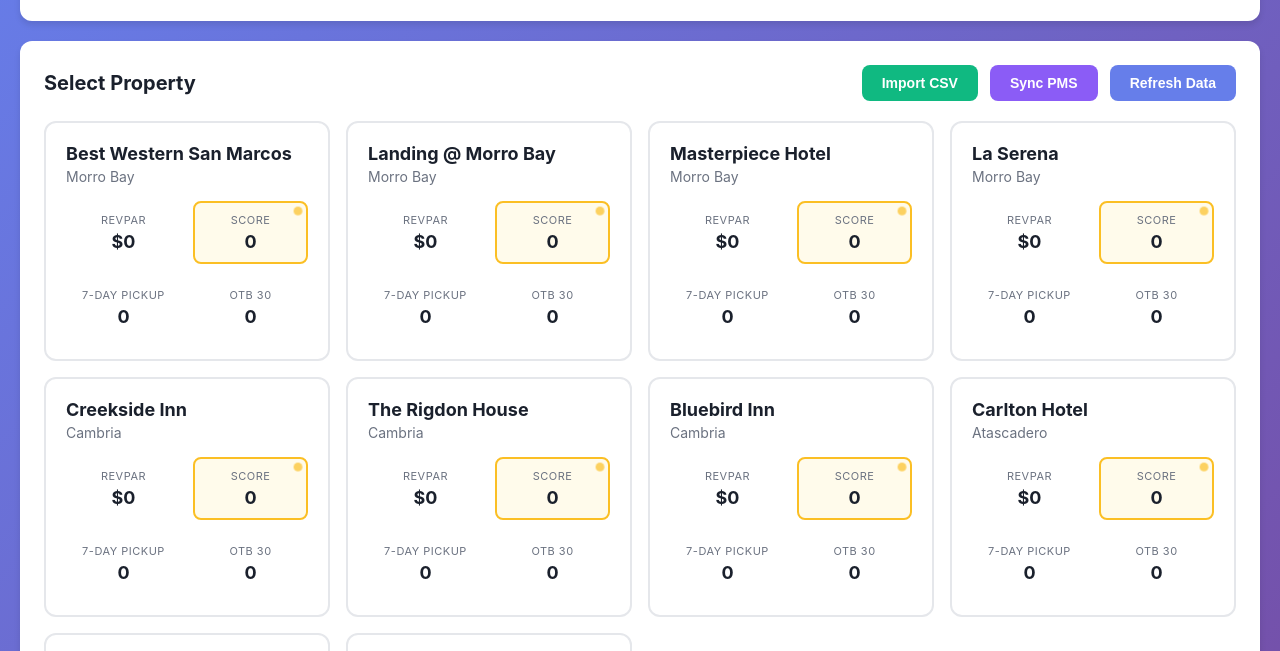
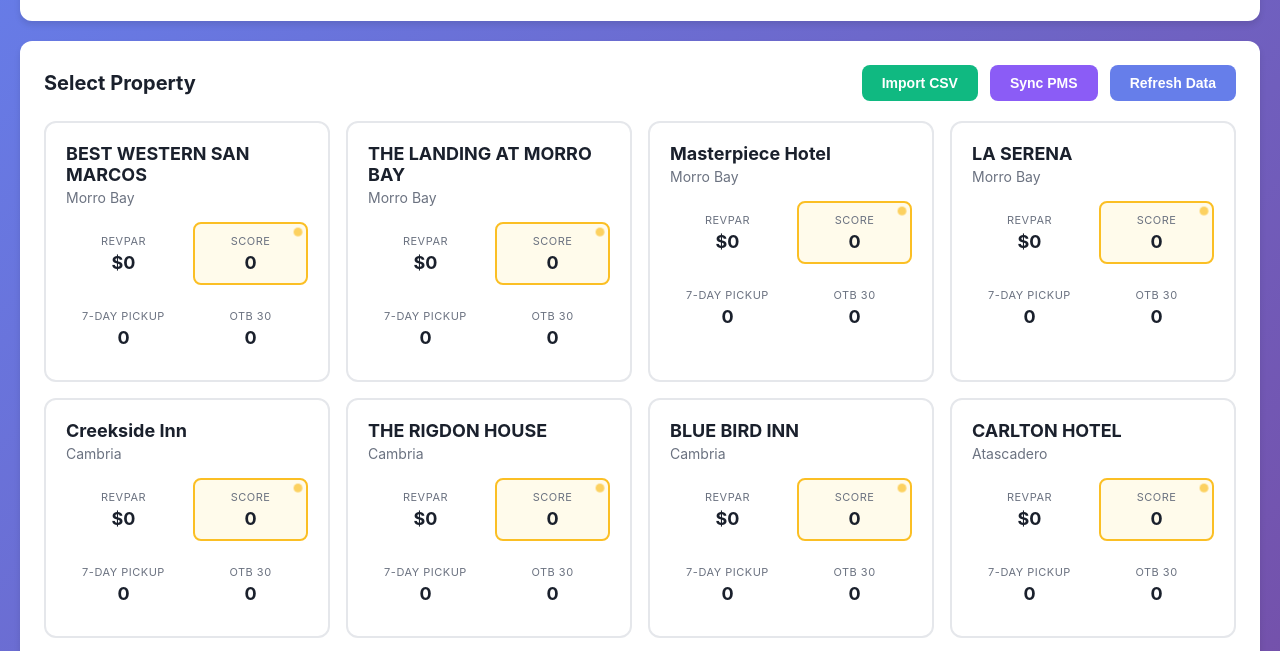
Before and after one commit to haydod/hotel-dashboard, a plain HTML site: page index.html in a window 1280 px wide. Shown: the part 114-765 px from the top of the page. Drawn offline with Linux system fonts and the light colour scheme.

Commit message:
Update index.html
updated 6 properties with actual names

```diff
--- a/index.html
+++ b/index.html
@@ -993,14 +993,14 @@
         // Central Coast California Portfolio - 10 Properties
         // TODO: Update these with your actual property names and room counts
         const properties = [
-            { name: 'Best Western San Marcos', location: 'Morro Bay', revpar: 0, guestScore: 0, staffed: true, pickup7day: 0, pickup30day: 0, otbNext30: 0, stlyRevpar: 0, stlyPickup7: 0, stlyPickup30: 0, stlyOtb: 0, totalRooms: 32, pmsSystem: 'AutoClerk', autoClerkPropertyId: '' },
-            { name: 'Landing @ Morro Bay', location: 'Morro Bay', revpar: 0, guestScore: 0, staffed: true, pickup7day: 0, pickup30day: 0, otbNext30: 0, stlyRevpar: 0, stlyPickup7: 0, stlyPickup30: 0, stlyOtb: 0, totalRooms: 28, pmsSystem: 'CloudBeds', cloudBedsId: '317208' },
+            { name: 'BEST WESTERN SAN MARCOS', location: 'Morro Bay', revpar: 0, guestScore: 0, staffed: true, pickup7day: 0, pickup30day: 0, otbNext30: 0, stlyRevpar: 0, stlyPickup7: 0, stlyPickup30: 0, stlyOtb: 0, totalRooms: 32, pmsSystem: 'AutoClerk', autoClerkPropertyId: '' },
+            { name: 'THE LANDING AT MORRO BAY', location: 'Morro Bay', revpar: 0, guestScore: 0, staffed: true, pickup7day: 0, pickup30day: 0, otbNext30: 0, stlyRevpar: 0, stlyPickup7: 0, stlyPickup30: 0, stlyOtb: 0, totalRooms: 28, pmsSystem: 'CloudBeds', cloudBedsId: '317208' },
             { name: 'Masterpiece Hotel', location: 'Morro Bay', revpar: 0, guestScore: 0, staffed: true, pickup7day: 0, pickup30day: 0, otbNext30: 0, stlyRevpar: 0, stlyPickup7: 0, stlyPickup30: 0, stlyOtb: 0, totalRooms: 29, pmsSystem: 'CloudBeds', cloudBedsId: '318825' },
-            { name: 'La Serena', location: 'Morro Bay', revpar: 0, guestScore: 0, staffed: true, pickup7day: 0, pickup30day: 0, otbNext30: 0, stlyRevpar: 0, stlyPickup7: 0, stlyPickup30: 0, stlyOtb: 0, totalRooms: 38, pmsSystem: 'ASI', asiCode: '' },
+            { name: 'LA SERENA', location: 'Morro Bay', revpar: 0, guestScore: 0, staffed: true, pickup7day: 0, pickup30day: 0, otbNext30: 0, stlyRevpar: 0, stlyPickup7: 0, stlyPickup30: 0, stlyOtb: 0, totalRooms: 38, pmsSystem: 'ASI', asiCode: '' },
             { name: 'Creekside Inn', location: 'Cambria', revpar: 0, guestScore: 0, staffed: true, pickup7day: 0, pickup30day: 0, otbNext30: 0, stlyRevpar: 0, stlyPickup7: 0, stlyPickup30: 0, stlyOtb: 0, totalRooms: 24, pmsSystem: 'ASI', asiCode: '' },
-            { name: 'The Rigdon House', location: 'Cambria', revpar: 0, guestScore: 0, staffed: true, pickup7day: 0, pickup30day: 0, otbNext30: 0, stlyRevpar: 0, stlyPickup7: 0, stlyPickup30: 0, stlyOtb: 0, totalRooms: 14, pmsSystem: 'CloudBeds', cloudBedsId: '317207' },
-            { name: 'Bluebird Inn', location: 'Cambria', revpar: 0, guestScore: 0, staffed: true, pickup7day: 0, pickup30day: 0, otbNext30: 0, stlyRevpar: 0, stlyPickup7: 0, stlyPickup30: 0, stlyOtb: 0, totalRooms: 38, pmsSystem: 'ASI', asiCode: '' },
-            { name: 'Carlton Hotel', location: 'Atascadero', revpar: 0, guestScore: 0, staffed: true, pickup7day: 0, pickup30day: 0, otbNext30: 0, stlyRevpar: 0, stlyPickup7: 0, stlyPickup30: 0, stlyOtb: 0, totalRooms: 63, pmsSystem: 'GalaxyLightspeed', galaxyHotelCode: '' },
+            { name: 'THE RIGDON HOUSE', location: 'Cambria', revpar: 0, guestScore: 0, staffed: true, pickup7day: 0, pickup30day: 0, otbNext30: 0, stlyRevpar: 0, stlyPickup7: 0, stlyPickup30: 0, stlyOtb: 0, totalRooms: 14, pmsSystem: 'CloudBeds', cloudBedsId: '317207' },
+            { name: 'BLUE BIRD INN', location: 'Cambria', revpar: 0, guestScore: 0, staffed: true, pickup7day: 0, pickup30day: 0, otbNext30: 0, stlyRevpar: 0, stlyPickup7: 0, stlyPickup30: 0, stlyOtb: 0, totalRooms: 38, pmsSystem: 'ASI', asiCode: '' },
+            { name: 'CARLTON HOTEL', location: 'Atascadero', revpar: 0, guestScore: 0, staffed: true, pickup7day: 0, pickup30day: 0, otbNext30: 0, stlyRevpar: 0, stlyPickup7: 0, stlyPickup30: 0, stlyOtb: 0, totalRooms: 63, pmsSystem: 'GalaxyLightspeed', galaxyHotelCode: '' },
             { name: 'The Grove @ Pismo Beach', location: 'Pismo Beach', revpar: 0, guestScore: 0, staffed: false, pickup7day: 0, pickup30day: 0, otbNext30: 0, stlyRevpar: 0, stlyPickup7: 0, stlyPickup30: 0, stlyOtb: 0, totalRooms: 100, pmsSystem: 'CloudBeds', cloudBedsId: '' },
             { name: 'Property 10 - Shell Beach', location: 'Shell Beach', revpar: 0, guestScore: 0, staffed: true, pickup7day: 0, pickup30day: 0, otbNext30: 0, stlyRevpar: 0, stlyPickup7: 0, stlyPickup30: 0, stlyOtb: 0, totalRooms: 92, pmsSystem: 'AutoClerk', autoClerkPropertyId: '' }
         ];
```
